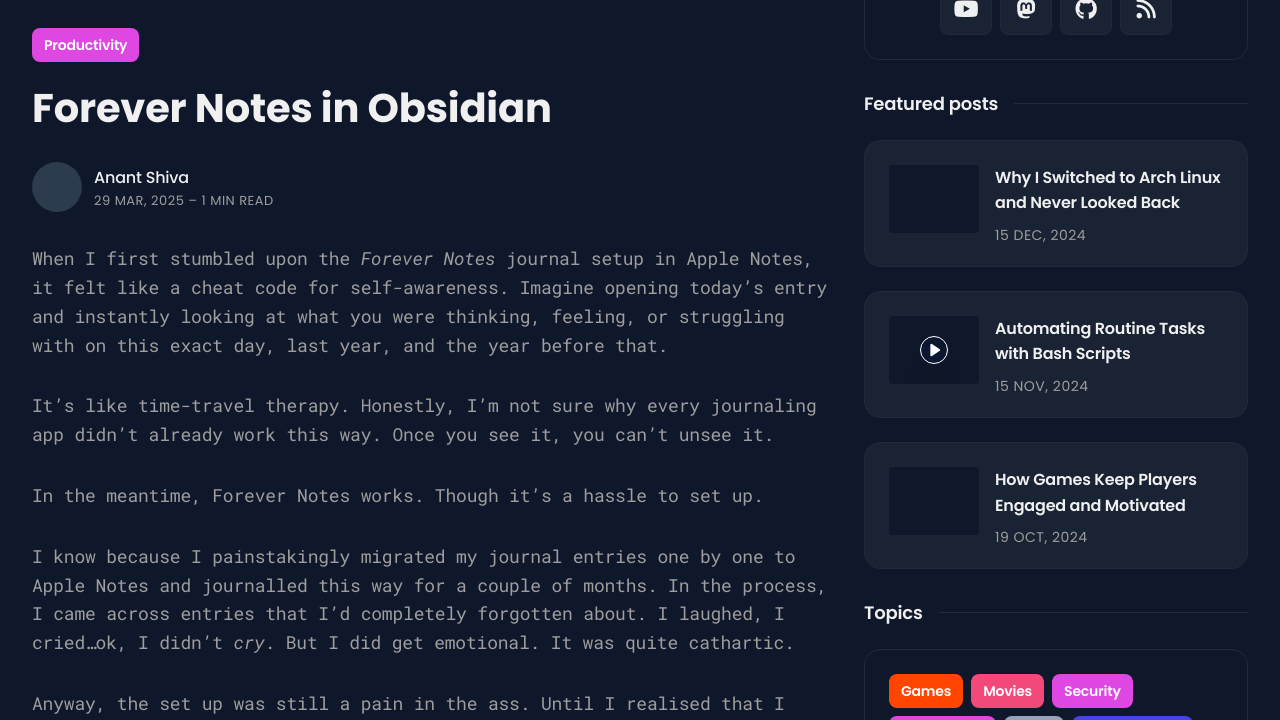
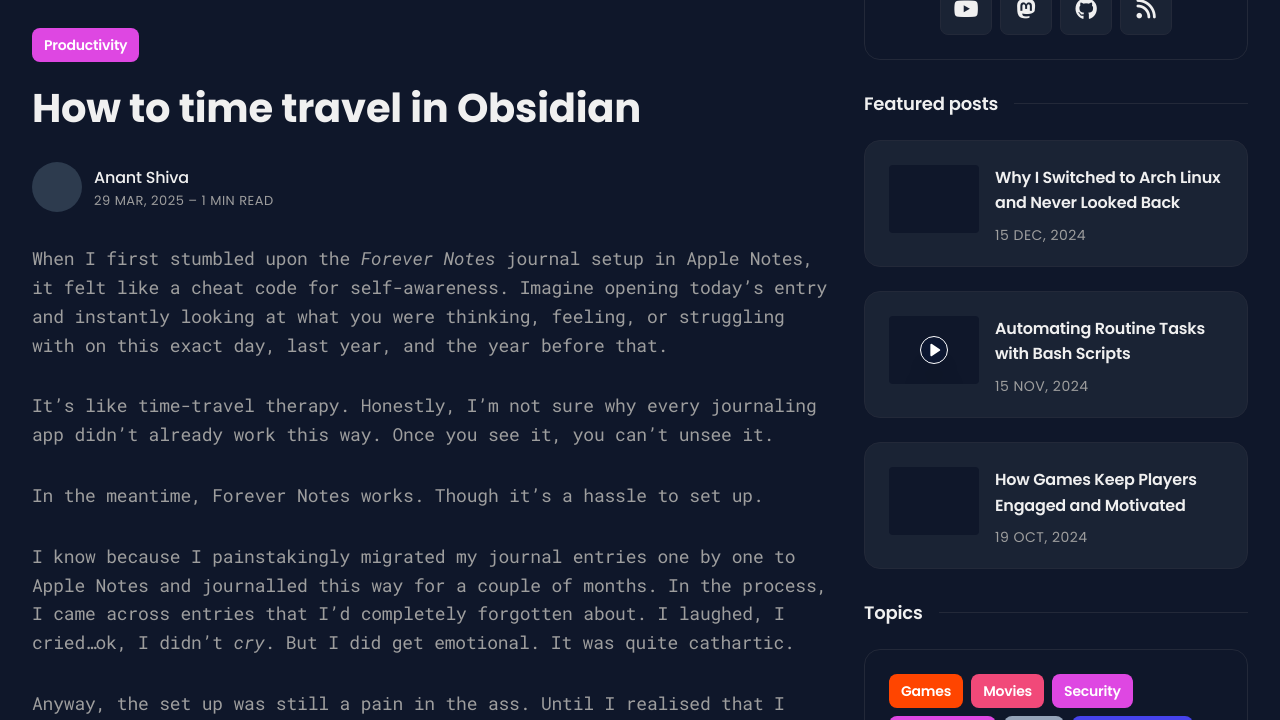
Before and after one commit to smartyshaman/anantshiva.github.io, a Jekyll site: the page built from _posts/2027-03-29-obsidian-forever-notes.md, in a window 1280 px wide and 900 px high, scrolled down 411 px, cut to the strip 180-900 px from the top of the window. Built offline with Jekyll 4.4.1, drawn with Linux system fonts in a browser that asks for light colours; some of the changed text lies outside the part shown.

Commit message:
vault backup: 2025-03-29 17:20:15

```diff
--- a/_posts/2027-03-29-obsidian-forever-notes.md
+++ b/_posts/2027-03-29-obsidian-forever-notes.md
@@ -1,6 +1,6 @@
 ---
 layout: post
-title: Forever Notes in Obsidian
+title: How to time travel in Obsidian
 date: 2025-03-29
 tags:
   - Productivity
```
